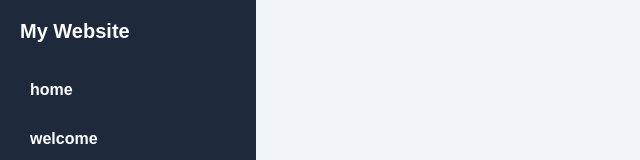
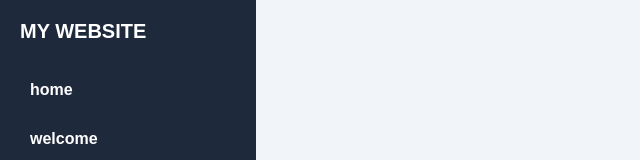
Before and after one commit to Akhilg3m/my-app-apr26, an Angular app: page /dashboard in a window 1280 px wide. Shown: the top 160 px of the page, without its empty margins (0-640 px from the left). Built offline with nearby package versions, Linux system fonts and the light colour scheme.

Commit message:
title chagned to capitals

```diff
--- a/src/app/dashboard/dashboard.component.html
+++ b/src/app/dashboard/dashboard.component.html
@@ -1,6 +1,6 @@
 <div class="parent">
     <div class="left">
-        <div class="logo">My Website</div>
+        <div class="logo">MY WEBSITE</div>
         <h1 routerLink="home">home</h1>
         <h1 routerLink="welcome">welcome</h1>
 
```
Also changed, not shown: 1 other file (tests, documents, lock files or other folders).
